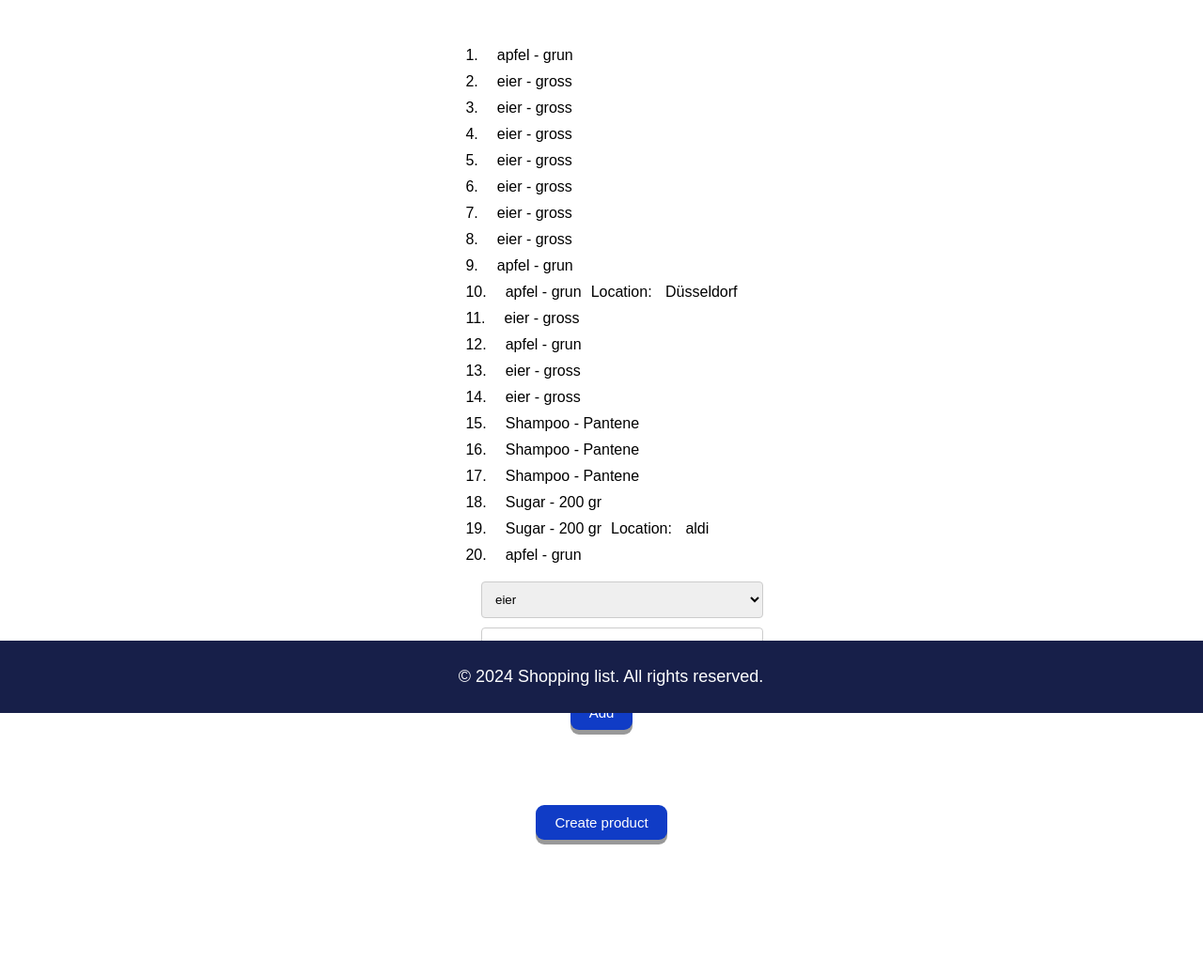
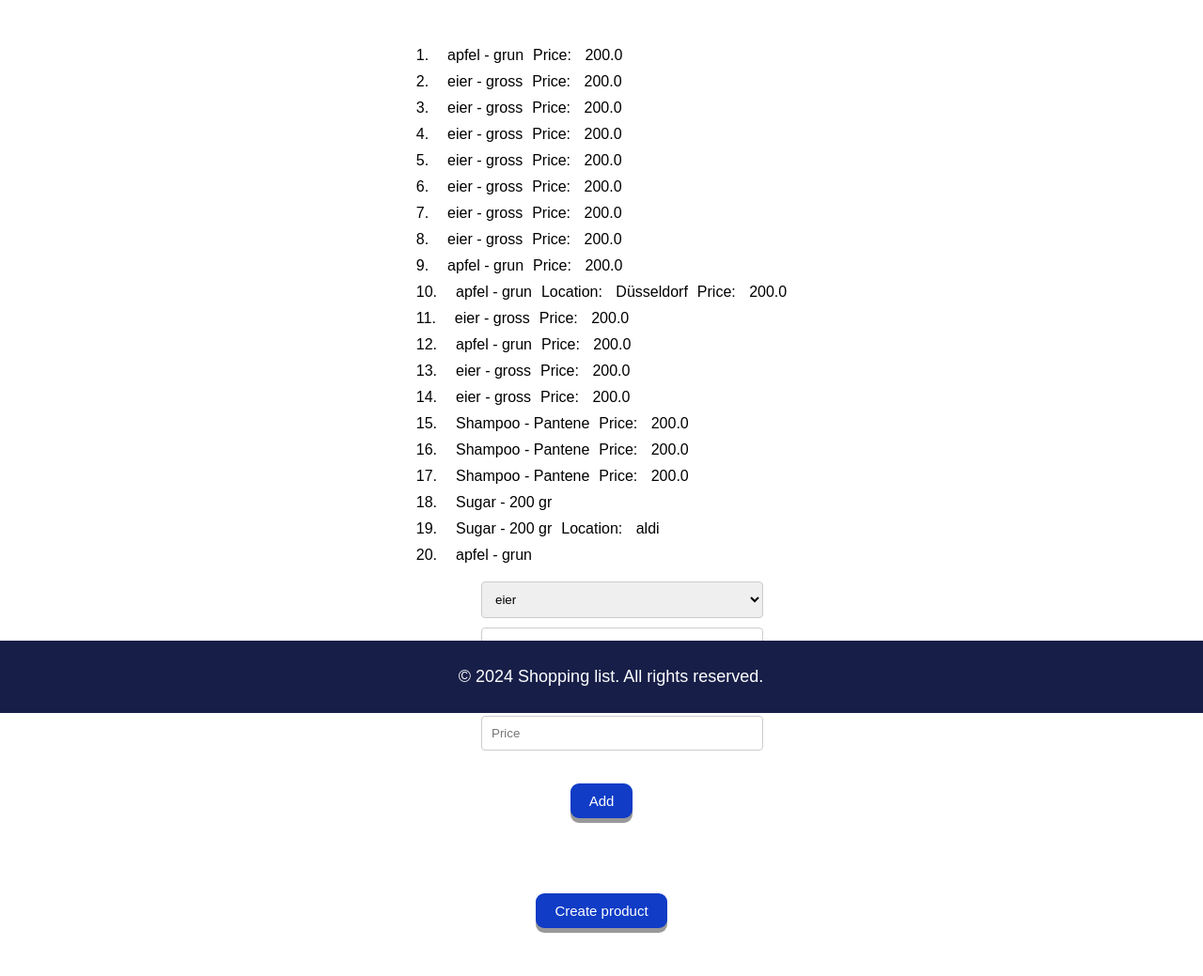
Before and after one commit to dilnoraa/shopping-list, a Django app: page /shopping_list/ in a window 1280 px wide. Shown: the part 41-1080 px from the top of the page at 94% size. Before the commit the page ends 940 px from the top, so only its background shows below. Run offline with Django 4.2, Linux system fonts and the light colour scheme; data comes from the database, SQL or seed files in the repository.

Commit message:
update items
update items

```diff
--- a/product/models.py
+++ b/product/models.py
@@ -6,6 +6,7 @@ class Product(models.Model):
     created_at = models.DateTimeField(default=datetime.utcnow)
     name = models.CharField(max_length=100)
     description = models.CharField(max_length=100)
+    image = models.ImageField(blank=True, null=True, default=None, upload_to='product_images/')
     category = models.CharField(max_length=100)
 
     def __str__(self):
@@ -18,6 +19,7 @@ class ShoppingItem(models.Model):
     product_name = models.ForeignKey(Product, on_delete=models.CASCADE)
     location = models.CharField(max_length=100, default=None)
     price = models.FloatField(blank=True, null=True, default=None)
+    amount = models.IntegerField(blank=True, null=True, default=1)
 
     def __str__(self):
         return str(self.id)
--- a/product/serializers.py
+++ b/product/serializers.py
@@ -12,4 +12,4 @@ class ShoppingItemSerializer(serializers.ModelSerializer):
     product_name = ProductSerializer()
     class Meta:
         model = ShoppingItem
-        fields = ["id", "created_at", "product_name", "location", "price"]
+        fields = ["id", "created_at", "product_name", "location", "price", "amount"]
--- a/product/views.py
+++ b/product/views.py
@@ -76,6 +76,8 @@ class Shoppinglist(APIView):
         item = ShoppingItem()
         item.product_name = product_object
         item.location = data["location"] if data["location"] else ""
+        item.price = float(data["price"]) if data["price"] else None
+        item.amount = int(data["amount"]) if data["amount"] else 1
         item.save()
         return Response({"id": item.id}, status=status.HTTP_201_CREATED)
 
--- a/static/script.js
+++ b/static/script.js
@@ -8,7 +8,9 @@ function addShoppingItem() {
         },
         body: JSON.stringify({
             "product": document.getElementById("id_selected_product").value,
-            "location": document.getElementById("id_location").value
+            "location": document.getElementById("id_location").value,
+            "price": document.getElementById("id_price").value,
+            "amount": document.getElementById("id_amount").value
         })
     };
     fetch(
@@ -40,6 +42,7 @@ function getShoppingList(id) {
             "<span>" + (count + 1) + "</span>" +
             "<div><span></span>" + data.product_name.name + " - " + data.product_name.description + "</div>" +
             "<div style='padding-left: 10px;'><span>Location: </span>" + data.location + "</div>" +
+            "<div style='padding-left: 10px;'><span>Price: </span>" + data.price + "</div>" +
             "</div>";
         shopping_items.appendChild(div);
     });
--- a/templates/shopping_list.html
+++ b/templates/shopping_list.html
@@ -5,9 +5,15 @@
         {% for item in shopping_items %}
             <div class="item-row">
                 <span>{{ forloop.counter }}. </span>
+                {% if item.amount and item.amount > 1 %}
+                    <div style="padding-left: 10px;"><span>Amount: </span>{{ item.amount }}</div>
+                {% endif %}
                 <div><span></span>{{ item.product_name.name }} - {{ item.product_name.description }} </div>
                 {% if item.location %}
                     <div style="padding-left: 10px;"><span>Location: </span>{{ item.location }}</div>
+                {% endif %}
+                {% if item.price %}
+                    <div style="padding-left: 10px;"><span>Price: </span>{{ item.price }}</div>
                 {% endif %}
             </div>
         {% endfor %}
@@ -19,6 +25,8 @@
             {% endfor %}
         </select>
         <input type="text" name="location" id="id_location" placeholder="Location">
+        <input type="text" name="amount" id="id_amount" placeholder="Amount">
+        <input type="text" name="price" id="id_price" placeholder="Price">
     </div>
     <button class="button-shopping" onclick="addShoppingItem()">Add</button>
     <div><button class="button-shopping" onclick="window.location.href='/product/'">Create product</button></div>
```
Also changed, not shown: product/migrations/0004_shoppingitem_amount.py (added), product/migrations/0005_alter_shoppingitem_amount.py (added), product/migrations/0006_product_image.py (added).
